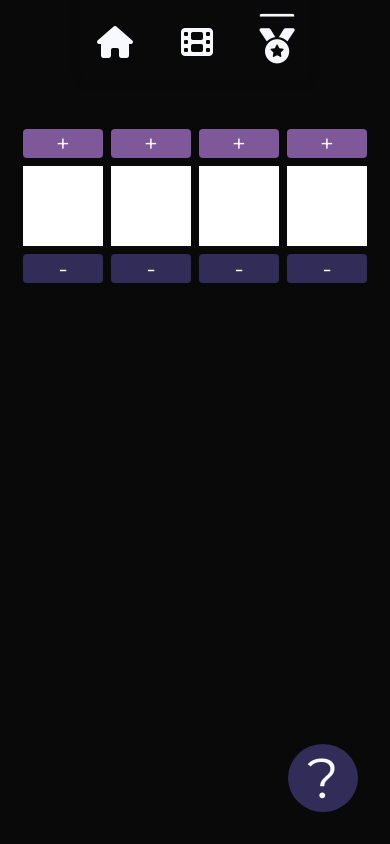
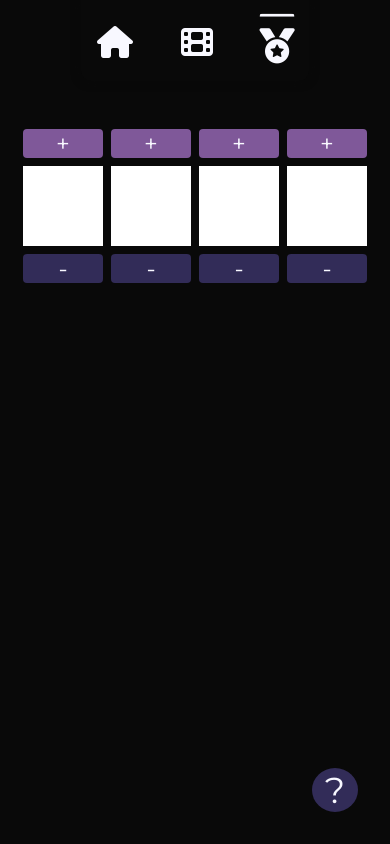
Before and after one commit to lavaskin/guapish-web, an Angular app: page /ranker in a window 390 px wide. Built offline with nearby package versions, Linux system fonts and the light colour scheme.

Commit message:
optimize ranker page for galaxy fold

```diff
--- a/src/app/components/score-box/score-box.component.css
+++ b/src/app/components/score-box/score-box.component.css
@@ -40,7 +40,6 @@ button {
 		font-size: 4rem;
 	}
 }
-
 @media screen and (max-width: 475px) {
 	.score-box {
 		width: 5rem;
@@ -48,6 +47,15 @@ button {
 
 	input {
 		height: 5rem;
-		font-size: 4rem;
 	}
 }
+@media screen and (max-width: 360px) {
+	.score-box {
+		width: 3.5rem;
+	}
+
+	input {
+		height: 3.5rem;
+		font-size: 2.75rem;
+	}
+}
--- a/src/app/pages/ranker/ranker.component.css
+++ b/src/app/pages/ranker/ranker.component.css
@@ -13,6 +13,7 @@
 	font-size: 5rem;
 	color: gold;
 }
+
 .help-btn {
 	position: fixed;
 	bottom: 2rem;
@@ -23,9 +24,21 @@
 	padding: 0 1.2rem;
 }
 
+.help-btn:hover, .help-btn:focus {
+	scale: 1.1;
+	box-shadow: 0 0 0.75rem 0.25rem var(--accent-2);
+}
+
 .help {
 	max-width: 50rem;
 	display: flex;
 	flex-direction: column;
 	gap: 0.3rem
 }
+
+@media screen and (max-width: 475px) {
+	.help-btn {
+		font-size: 2.25rem;
+		padding: 0 0.8rem;
+	}
+}
--- a/src/styles.css
+++ b/src/styles.css
@@ -34,7 +34,7 @@ body {
 	transition: 0.25s;
 }
 
-.btn:hover {
+.btn:hover, .btn:focus {
 	filter: brightness(0.9);
 }
 
```
